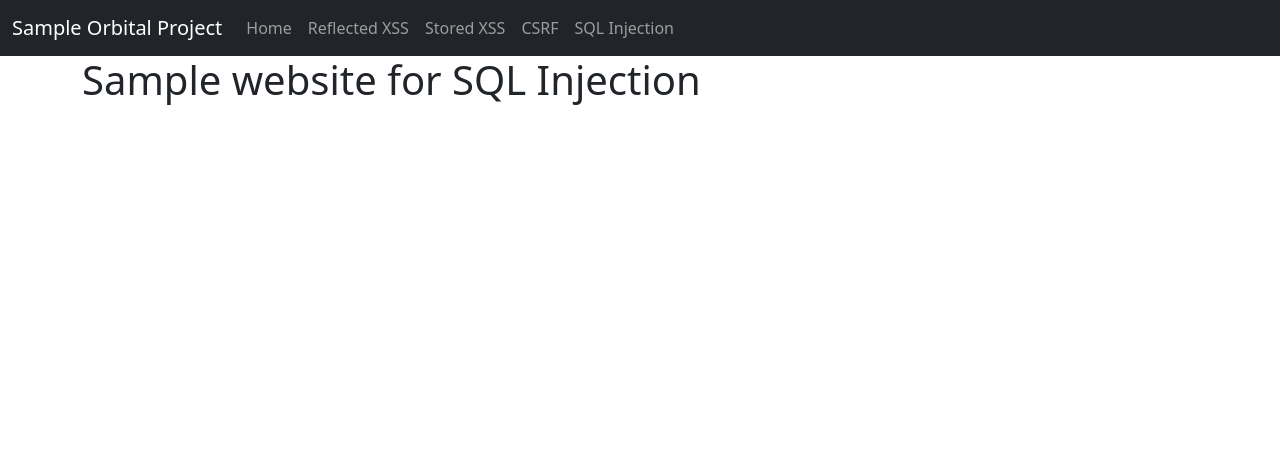
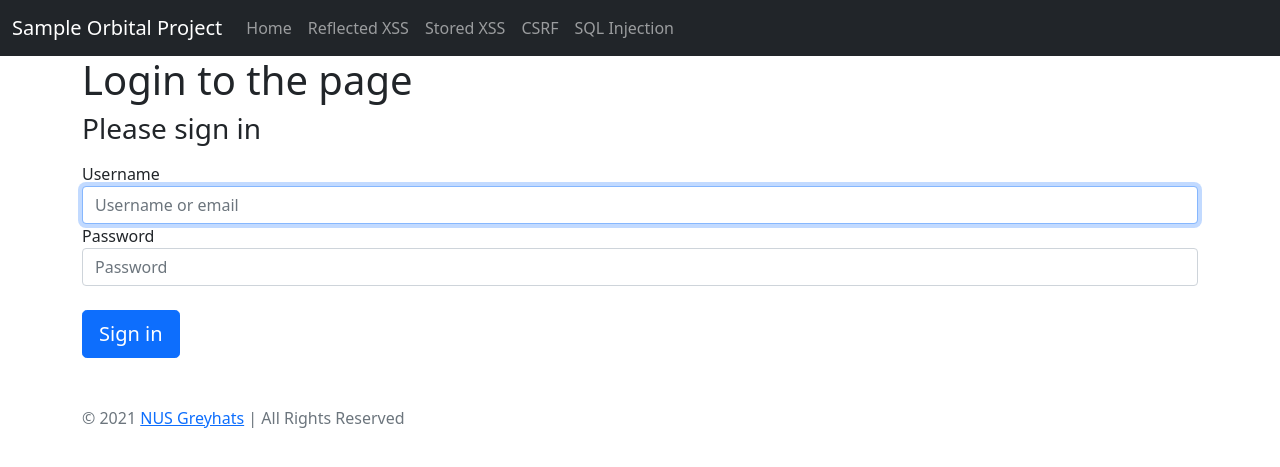
Before and after one commit to NUSGreyhats/Orbital-2021, a Flask app: page /sqli in a window 1280 px wide. Shown: the top 467 px of the page. Run offline with Flask 2, Linux system fonts and the light colour scheme.

Commit message:
Add SQLi Vulnerability Page

```diff
--- a/WebServer/__main__.py
+++ b/WebServer/__main__.py
@@ -1,6 +1,18 @@
-from flask import Flask, render_template, redirect
+import os
+import sqlite3
+from flask import Flask, render_template, redirect, request, flash
 
+# Initialise the application
 app = Flask(__name__)
+app.secret_key = 'MYSECRETKEY'
+
+# Contants
+DB_PATH = os.path.join('data', 'data.db')
+CREATE_QUERY = 'CREATE TABLE IF NOT EXISTS users (username TEXT, password TEXT)'
+LOGIN_QUERY = 'SELECT * FROM users WHERE username = \'{}\' AND password = \'{}\''
+REGISTER_QUERY = 'INSERT INTO users VALUES ({}, {})'
+BLANK_ERROR_MSG = 'Please do not leave any fields blank!'
+
 
 @app.route('/')
 def index():
@@ -12,6 +24,7 @@ def index():
 def reflected_xss():
     """Page to showcase Reflected XSS"""
     return render_template('rxss.html')
+
 
 @app.route('/csrf')
 def csrf():
@@ -25,10 +38,63 @@ def stored_xss():
     return render_template('sxss.html')
 
 
-@app.route('/sqli')
+# SQLi Methods
+def create_db() -> None:
+    """Create the database if it does not exist"""
+    # Check if database exists
+    with sqlite3.connect(DB_PATH) as db:
+
+        # Create the table if it does not exist
+        cur = db.cursor()
+        cur.execute(CREATE_QUERY)
+
+
+def parse_args(username: str = None, password: str = None, **kwargs):
+    """Parse the arguments from the user"""
+    return username, password
+
+
+@app.route('/sqli', methods=['GET', 'POST'])
 def sqli():
     """Page to showcase SQL Injection"""
-    return render_template('sqli.html')
+
+    # If it is a get request return the webpage
+    if request.method == 'GET':
+        return render_template('sqli.html')
+
+    # Create the db if it does not exists
+    create_db()
+
+    # Check if the arguments are valid
+    data = request.form
+    if data == None:
+        flash('There is no data')
+        return render_template('sqli.html')
+
+    username, password = parse_args(**data)
+
+    # Check for empty data
+    if None in (username, password):
+        flash('Please enter a valid username or password')
+        return render_template('sqli.html')
+
+    # Check if the entry exists
+    with sqlite3.connect(DB_PATH) as db:
+        cursor = db.cursor()
+        query = LOGIN_QUERY.format(username, password)
+        cursor.execute(query)
+        result = cursor.fetchall()
+
+    # If there are no users found
+    if len(result) == 0:
+        flash('Invalid username or password')
+        return render_template('sqli.html')
+
+    # Get the matched user
+    user = result[0]
+
+    # Set a cookie
+    return render_template('logged_in.html', username = user[0], query = query)
 
 
 # Run the website as main
--- a/WebServer/templates/base.html
+++ b/WebServer/templates/base.html
@@ -9,6 +9,15 @@
     </head>
     <body>
         {% block nav %}{% endblock %}
+        {% with messages = get_flashed_messages() %}
+            {% if messages %}
+                {% for message in messages %}
+                    <div class="alert alert-primary" role="alert">
+                    {{ message }}
+                    </div>
+                {% endfor %}
+            {% endif %}
+        {% endwith %}
         <div class = 'container'>
             {% block content %}{% endblock %}
         </div>
@@ -16,4 +25,9 @@
         <!-- Import Javascripts -->
         <script src="https://cdn.jsdelivr.net/npm/bootstrap@5.0.0-beta3/dist/js/bootstrap.bundle.min.js" integrity="sha384-JEW9xMcG8R+pH31jmWH6WWP0WintQrMb4s7ZOdauHnUtxwoG2vI5DkLtS3qm9Ekf" crossorigin="anonymous"></script>
     </body>
+    <footer>
+        <div class='container'>
+            <p class="mt-5 mb-3 text-muted">© 2021 <a target = '_blank' href='https://nusgreyhats.org/'>NUS Greyhats</a> | All Rights Reserved </p>
+        </div>
+    </footer>
 </html>
--- a/WebServer/templates/sqli.html
+++ b/WebServer/templates/sqli.html
@@ -1,5 +1,14 @@
 {% extends 'nav.html' %}
 {% block title %} SQL Injection {% endblock %}
 {% block content %}
-<h1>Sample website for SQL Injection</h1>
+<h1>Login to the page</h1>
+<form class="form-signin" method='POST' type='application/json'>
+    <h1 class="h3 mb-3 font-weight-normal">Please sign in</h1>
+    <label for="inputUser" class="sr-only">Username</label>
+    <input type="text" id="inputUser" class="form-control" placeholder="Username or email" name = "username" required="" autofocus="">
+    <label for="inputPassword" class="sr-only">Password</label>
+    <input type="password" id="inputPassword" class="form-control" placeholder="Password" name="password" required="">
+    <br>
+    <button class="btn btn-lg btn-primary btn-block" type="submit">Sign in</button>
+</form>
 {% endblock %}
```
Also changed, not shown: WebServer/templates/logged_in.html (added, +17 -0 lines), WebServer/data/data.db (added).
